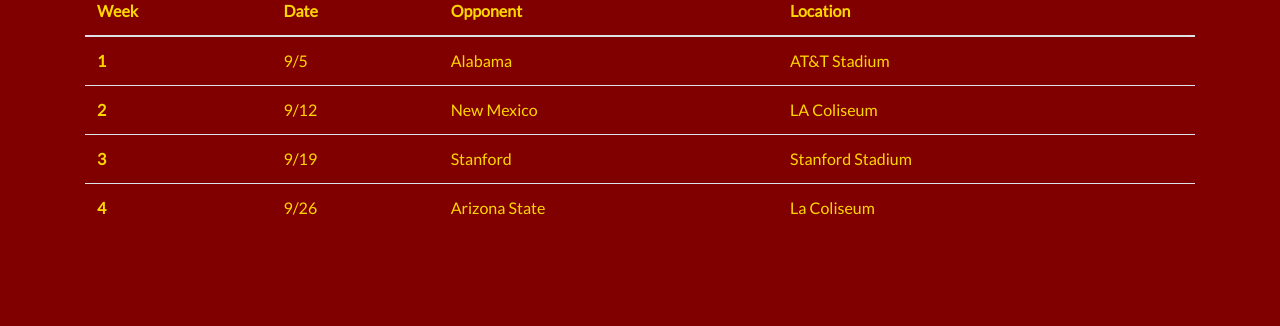
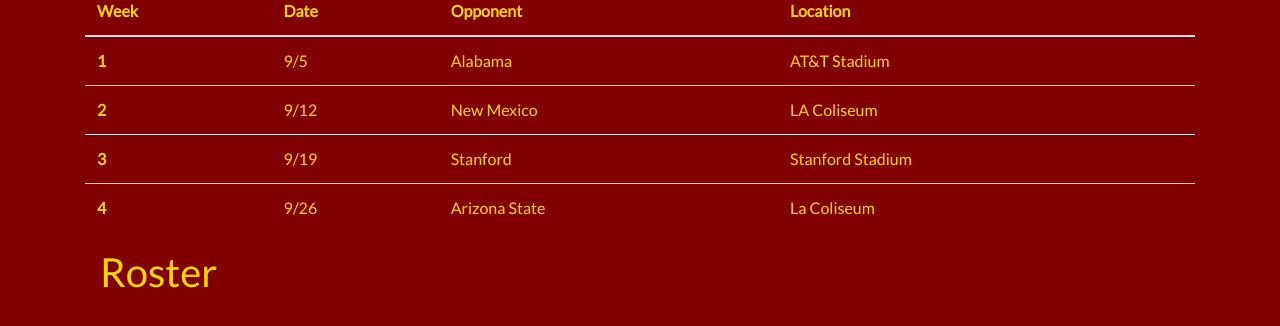
Before and after one commit to michaelviole/myteam, a plain HTML site: page index.html in a window 1280 px wide. Shown: the part 458-784 px from the top of the page. Drawn offline with nearby package versions, Linux system fonts and the light colour scheme.

Commit message:
schedule

```diff
--- a/index.html
+++ b/index.html
@@ -56,7 +56,7 @@
           <span class="navbar-toggler-icon"></span>
         </button>
         <div class="collapse navbar-collapse" id="navbarSupportedContent">
-          <ul class="navbar-nav">
+          <ul class="navbar-nav mr-auto">
             <li class="nav-item active">
               <a class="nav-link" href="#">Home <span class="sr-only">(current)</span></a>
             </li>
@@ -120,6 +120,11 @@
             </tr>
           </tbody>
         </table>
+        <div class="container">
+          <div class="row">
+            <div class="col">
+              <h1>Roster</h1>
+            </div>
 
     <!-- Optional JavaScript -->
     <!-- jQuery first, then Popper.js, then Bootstrap JS -->
```
